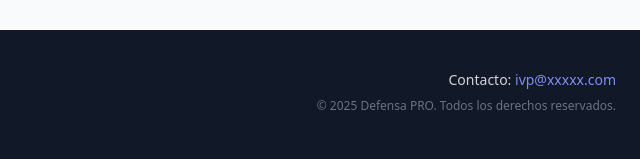
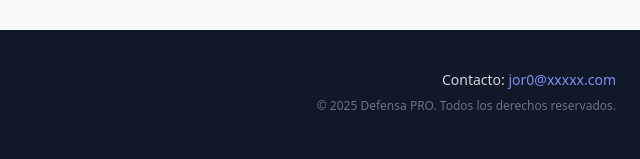
Before and after one commit to joroguach0/defenseeafc, a plain HTML site: page index.html in a window 1280 px wide. Shown: the part 3669-3828 px from the top of the page, 640-1280 px from the left. Drawn offline with nearby package versions, Linux system fonts and the light colour scheme.

Commit message:
Update index.html

```diff
--- a/index.html
+++ b/index.html
@@ -361,7 +361,7 @@
         </p>
       </div>
       <div class="sm:text-right">
-        <p class="text-sm">Contacto: <a href="mailto:jor0@xxxxx.com" class="text-indigo-400 hover:text-indigo-300">ivp@xxxxx.com</a></p>
+        <p class="text-sm">Contacto: <a href="mailto:jor0@xxxxx.com" class="text-indigo-400 hover:text-indigo-300">jor0@xxxxx.com</a></p>
         <p class="text-xs text-gray-500 mt-2">© <span id="year"></span> Defensa PRO. Todos los derechos reservados.</p>
       </div>
     </div>
```
